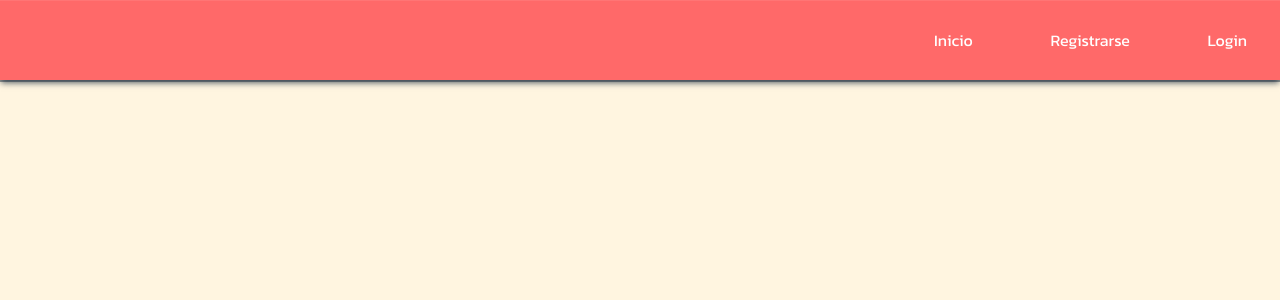
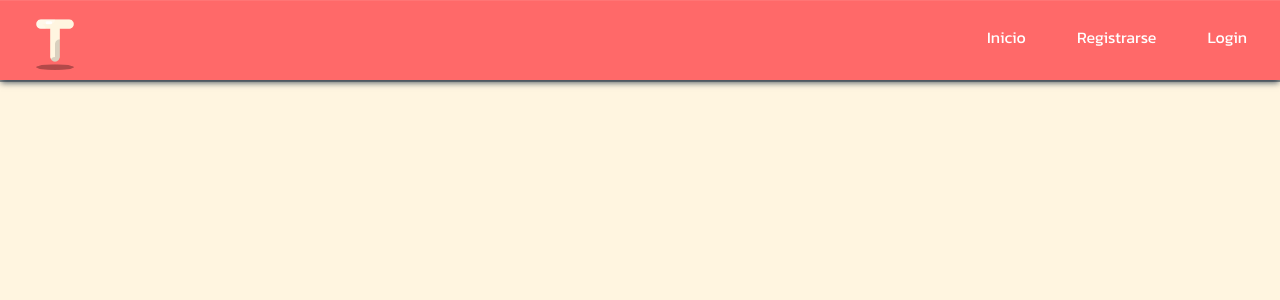
Before and after one commit to nahuelguirao/django_gestor_personal, a Django app: template templates/index.html in a window 1280 px wide. Shown: the top 300 px of the page. Run offline with Django 4.2, Linux system fonts and the light colour scheme; the template is opened without the code that fills it, so the values that code supplies are empty.

Commit message:
Agrego Logo navbar modifico la estructura (queda pendiente el menudesplegable.js

```diff
--- a/static/styles/navbar.css
+++ b/static/styles/navbar.css
@@ -3,9 +3,6 @@ nav{
     height: 80px;
     background-color: #FF6969;
     display: flex;
-    align-items: center;
-    justify-content: flex-end;
-    gap: 5%;
     box-shadow: rgba(6, 24, 44, 0.4) 0px 0px 0px 2px, rgba(6, 24, 44, 0.65) 0px 4px 6px -1px, rgba(255, 255, 255, 0.08) 0px 1px 0px inset;
 }
 
@@ -21,3 +18,35 @@ nav a:hover{
     background-color: #C70039;
     transform: scale(1.1);
 }
+
+nav ul{
+    margin-left: auto;
+    display: flex;
+}
+
+nav ul li{
+    list-style: none;
+    margin-left: 35px;
+}
+
+nav img{
+    align-self: center;
+    width: 60px;
+}
+
+#img-menu{
+    display: none;
+}
+
+@media (max-width: 450px){
+    nav ul{
+        display: none;
+    }
+
+    #img-menu{
+        cursor: pointer;
+        display: inline;
+        width: 40px;
+        margin-left: auto;
+    }
+}
--- a/templates/layouts/navbar.html
+++ b/templates/layouts/navbar.html
@@ -1,9 +1,15 @@
+{% load static %}
+
 <nav>
-    <a href="{% url 'index' %}">Inicio</a>
-    {% if request.user.is_authenticated %}
-    <a href="{% url 'cerrar_sesion' %}">Logout</a>
-    {% else %}
-    <a href="{% url 'registro' %}">Registrarse</a>
-    <a href="{% url 'iniciar_sesion' %}">Login</a>
-    {% endif %}
+    <img src="{% static 'img/icono-taskly.png' %}" alt="Logo Taskly">
+    <img id="img-menu" src="{% static 'img/menu-desplegable.png' %}" alt="Menu icono">
+    <ul id="menu" class="none">
+        <li><a href="{% url 'index' %}">Inicio</a></li>
+        {% if request.user.is_authenticated %}
+        <li><a href="{% url 'cerrar_sesion' %}">Logout</a></li>
+        {% else %}
+        <li><a href="{% url 'registro' %}">Registrarse</a></li>
+        <li><a href="{% url 'iniciar_sesion' %}">Login</a></li>
+        {% endif %}
+    </ul>
 </nav>
```
Also changed, not shown: static/img/icono-taskly.png (added), static/img/menu-desplegable.png (added).
